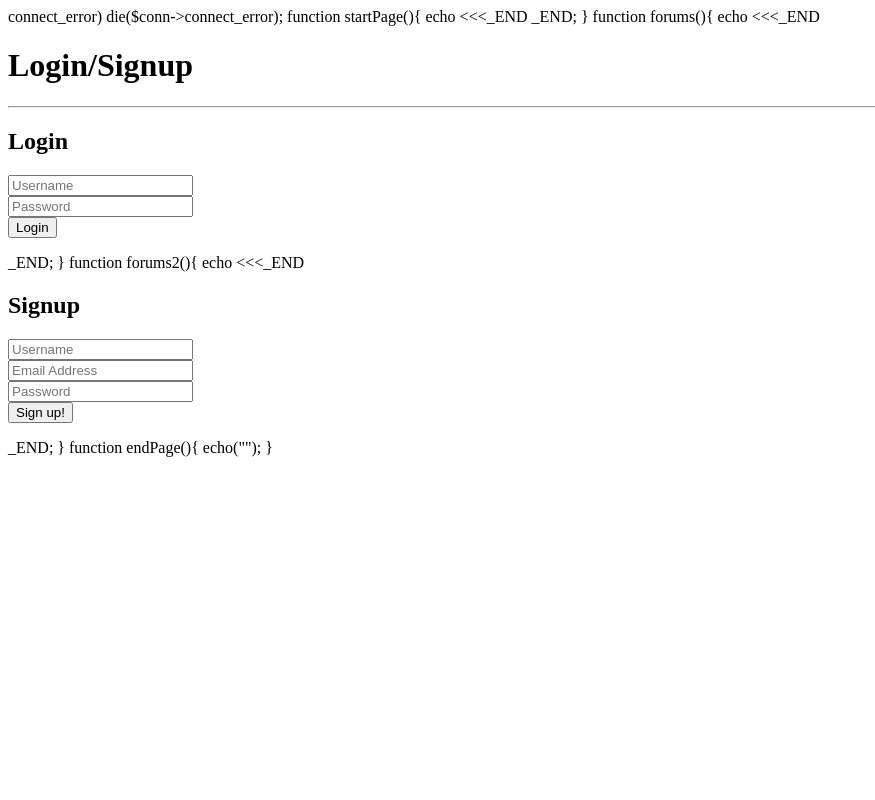
After one commit to shahbazmansahia/CS-174-Decryptoid, a PHP site: page /signupPage.html in a window 1280 px wide. The commit adds this page. Shown: the whole page, without its empty margins (0-875 px from the left). Run offline with PHP 8.4, Linux system fonts and the light colour scheme.

Commit message:
Add files via upload

```diff
--- /dev/null
+++ b/Final Project/signupPage.html
@@ -0,0 +1,50 @@
+<?php
+
+    require_once 'login.php';
+    $conn =  new mysqli($hn,$un,$pw,$db);
+    if($conn->connect_error) die($conn->connect_error);
+
+	function startPage(){
+		echo <<<_END
+		<html>
+			<head>
+			<title>Final</title>
+		</head>
+_END;
+	}
+
+function forums(){
+		echo <<<_END
+		    <body>
+		        <h1>Login/Signup</h1>
+
+		        <hr/>
+
+		        <h2>Login</h2>
+		        <form method ='post' action='#' enctype="multipart/form-data">
+		            <input type="text" name="RegistrationUserName" placeholder="Username"><br>
+		            <input type="password" name="RegistrationPassword" placeholder="Password"><br>
+		            <input type="submit" value="Login" />
+		        </form>
+
+_END;
+	}
+
+
+	function forums2(){
+		echo <<<_END
+		    <body>
+
+		        <h2>Signup</h2>
+		        <form method ='post' action='#' enctype="multipart/form-data">
+		            <input type="text" name="RegistrationUserName" placeholder="Username"><br>
+		            <input type="email" name="RegistrationEmail" placeholder="Email Address"><br>
+		            <input type="password" name="RegistrationPassword" placeholder="Password"><br>
+		            <input type="submit" value="Sign up!" />
+		        </form>
+_END;
+	}
+
+function endPage(){
+	echo("</body></html>");
+}
```
Also changed, not shown: Final Project/CryptoCode.php (+12 -0 lines), Final Project/signupPage.php (added, +50 -0 lines).
